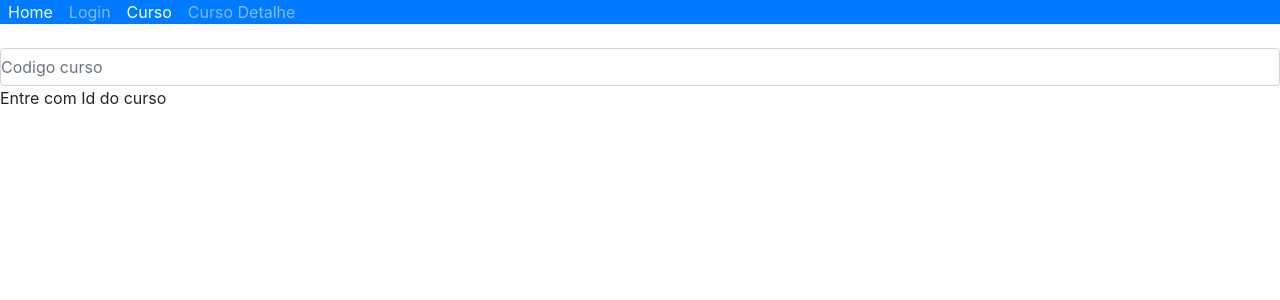
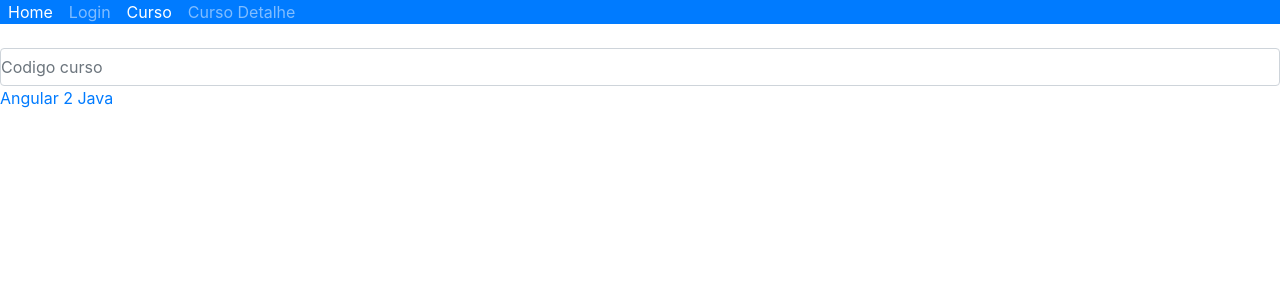
Before and after one commit to douglasribeiro/rotas, an Angular app: page /curso in a window 1280 px wide. Shown: the top 300 px of the page. Built offline with nearby package versions, Linux system fonts and the light colour scheme.

Commit message:
Rotas imperativas (55)

```diff
--- a/src/app/app.routing.ts
+++ b/src/app/app.routing.ts
@@ -5,12 +5,14 @@
 import { LoginComponent } from './login/login.component';
 import { CursoComponent } from './curso/curso.component';
 import { CursoDetalheComponent } from './curso-detalhe/curso-detalhe.component';
+import { CursoNaoEncontradoComponent } from './curso-nao-encontrado/curso-nao-encontrado.component';
 
 
 const APP_ROUTES: Routes = [
   { path: 'curso', component: CursoComponent },
   { path: 'curso/:id', component: CursoDetalheComponent },
   { path: 'login', component: LoginComponent },
+  { path: 'naoEncontrado', component: CursoNaoEncontradoComponent },
   { path: '', component: HomeComponent }
 ]
 
--- a/src/app/curso-detalhe/curso-detalhe.component.html
+++ b/src/app/curso-detalhe/curso-detalhe.component.html
@@ -1 +1,2 @@
-<p>{{ id }}</p>
+<p>id: {{ id }}</p>
+<p>Curso: {{ curso?.nome }}</p>
--- a/src/app/curso-detalhe/curso-detalhe.component.ts
+++ b/src/app/curso-detalhe/curso-detalhe.component.ts
@@ -1,6 +1,7 @@
 import { Component, OnInit } from '@angular/core';
-import { ActivatedRoute } from '@angular/router';
+import { ActivatedRoute, Router } from '@angular/router';
 import { Subscription } from 'rxjs';
+import { CursoService } from '../curso/curso.service';
 
 @Component({
   selector: 'app-curso-detalhe',
@@ -9,17 +10,24 @@
 })
 export class CursoDetalheComponent implements OnInit {
 
-  id: string;
+  id: number;
   inscricao: Subscription;
+  curso: any;
 
-  constructor(private route: ActivatedRoute) {
+  constructor(private route: ActivatedRoute,
+          private router: Router,
+          private cursoService: CursoService) {
 
    }
 
   ngOnInit(): void {
     this.inscricao = this.route.params.subscribe(
       (params: any) => {
-        this.id = params['id'];
+        this.id = params['id']
+        this.curso = this.cursoService.getCurso(this.id);
+        if(this.curso == null){
+          this.router.navigate(['/naoEncontrado'])
+        }
       }
     )
   }
--- /dev/null
+++ b/src/app/curso-nao-encontrado/curso-nao-encontrado.component.html
@@ -0,0 +1 @@
+<p>curso-nao-encontrado works!</p>
--- /dev/null
+++ b/src/app/curso-nao-encontrado/curso-nao-encontrado.component.ts
@@ -0,0 +1,15 @@
+import { Component, OnInit } from '@angular/core';
+
+@Component({
+  selector: 'app-curso-nao-encontrado',
+  templateUrl: './curso-nao-encontrado.component.html',
+  styleUrls: ['./curso-nao-encontrado.component.css']
+})
+export class CursoNaoEncontradoComponent implements OnInit {
+
+  constructor() { }
+
+  ngOnInit(): void {
+  }
+
+}
--- a/src/app/curso/curso.component.html
+++ b/src/app/curso/curso.component.html
@@ -1,3 +1,8 @@
-<p>Entre com Id do curso</p>
-
-<!--input #idCurso type="text" class="form-control" placeholder="Codigo curso"-->
+<ul class="list-group">
+  <div>
+  <a *ngFor="let curso of cursos"
+    [routerLink]="['/curso', curso.id]" >
+    {{ curso.nome }}
+  </a>
+  </div>
+</ul>
--- a/src/app/curso/curso.component.ts
+++ b/src/app/curso/curso.component.ts
@@ -1,4 +1,5 @@
 import { Component, OnInit } from '@angular/core';
+import { CursoService } from './curso.service';
 
 @Component({
   selector: 'app-curso',
@@ -7,9 +8,12 @@
 })
 export class CursoComponent implements OnInit {
 
-  constructor() { }
+  cursos: any[];
+
+  constructor(private cursoService: CursoService) { }
 
   ngOnInit(): void {
+    this.cursos = this.cursoService.getCursos();
   }
 
 }
--- /dev/null
+++ b/src/app/curso/curso.service.ts
@@ -0,0 +1,27 @@
+import { Injectable } from '@angular/core';
+
+@Injectable({
+  providedIn: 'root'
+})
+export class CursoService {
+
+  getCursos(){
+     return [
+       {id: 1, nome: 'Angular 2'},
+       {id: 2, nome: 'Java'}
+     ]
+  }
+
+  constructor() { }
+
+  getCurso(id: number){
+    let cursos = this.getCursos();
+    for(let i = 0; i < cursos.length; i++){
+       let curso = cursos[i];
+       if(curso.id == id){
+         return curso
+       }
+    }
+    return null;
+  }
+}
```
Also changed, not shown: src/app/app.module.ts (+5 -2 lines), src/app/curso-nao-encontrado/curso-nao-encontrado.component.css (added), 2 other files (tests, documents, lock files or other folders).
